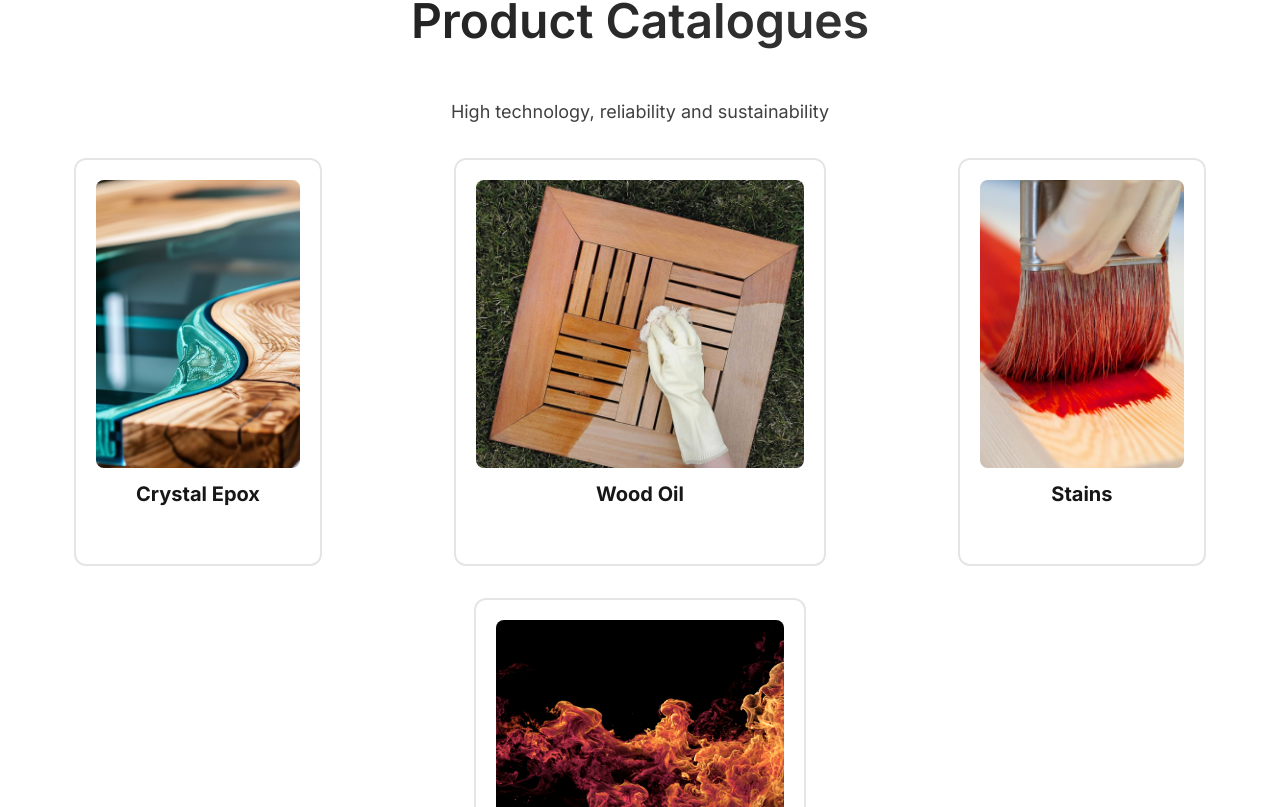
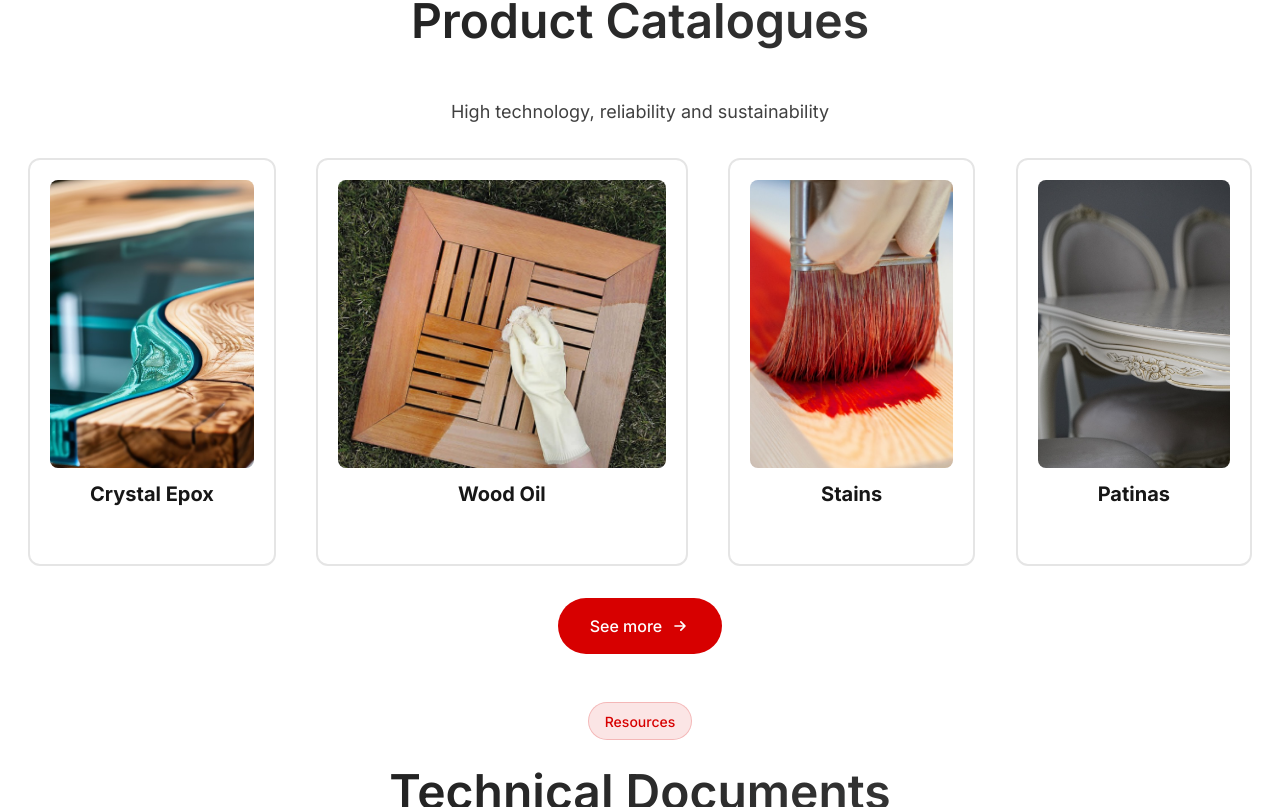
Before and after one commit to levonstepan/VerinLegno.am, a Next.js app: page / in a window 1280 px wide. Shown: the part 853-1660 px from the top of the page. Built offline with nearby package versions, Linux system fonts and the light colour scheme.

Commit message:
Restore Patinas catalogue for Fire retardant on main page and See more page

```diff
--- a/app/shared/content.ts
+++ b/app/shared/content.ts
@@ -13,7 +13,7 @@ export const hyContent = {
       { name: "Special effects", href: "/catalogues/Crystal-epox_ENG.pdf", image: "/images/catalogues/Crystal Epox.jpeg", pdf: "/catalogues/Crystal-epox_ENG.pdf" },
       { name: "Water-based exterior", href: "/catalogues/WOOD-OIL.pdf", image: "/images/catalogues/Wood oil.jpeg", pdf: "/catalogues/WOOD-OIL.pdf" },
       { name: "Water-based interior", href: "/catalogues/Stains.pdf", image: "/images/catalogues/Stains.jpeg", pdf: "/catalogues/Stains.pdf" },
-      { name: "Fire retardant", href: "/catalogues/Firefighter.pdf", image: "/images/catalogues/Firefighter.png", pdf: "/catalogues/Firefighter.pdf" },
+      { name: "Fire retardant", href: "/catalogues/Patinas.pdf", image: "/images/catalogues/Patinas.jpeg", pdf: "/catalogues/Patinas.pdf" },
       { name: "Metal", href: "#products" },
       { name: "Parquet", href: "/catalogues/Parquet.pdf", image: "/images/catalogues/Parquet.png", pdf: "/catalogues/Parquet.pdf" },
       { name: "Special products", href: "/catalogues/UNICOL 2023.pdf", image: "/images/catalogues/Special Effects.png", pdf: "/catalogues/UNICOL 2023.pdf" },
@@ -127,7 +127,7 @@ export const enContent = {
       { name: "Special effects", href: "/catalogues/Crystal-epox_ENG.pdf", image: "/images/catalogues/Crystal Epox.jpeg", pdf: "/catalogues/Crystal-epox_ENG.pdf" },
       { name: "Water-based exterior", href: "/catalogues/WOOD-OIL.pdf", image: "/images/catalogues/Wood oil.jpeg", pdf: "/catalogues/WOOD-OIL.pdf" },
       { name: "Water-based interior", href: "/catalogues/Stains.pdf", image: "/images/catalogues/Stains.jpeg", pdf: "/catalogues/Stains.pdf" },
-      { name: "Fire retardant", href: "/catalogues/Firefighter.pdf", image: "/images/catalogues/Firefighter.png", pdf: "/catalogues/Firefighter.pdf" },
+      { name: "Fire retardant", href: "/catalogues/Patinas.pdf", image: "/images/catalogues/Patinas.jpeg", pdf: "/catalogues/Patinas.pdf" },
       { name: "Metal", href: "#products" },
       { name: "Parquet", href: "/catalogues/Parquet.pdf", image: "/images/catalogues/Parquet.png", pdf: "/catalogues/Parquet.pdf" },
       { name: "Special products", href: "/catalogues/UNICOL 2023.pdf", image: "/images/catalogues/Special Effects.png", pdf: "/catalogues/UNICOL 2023.pdf" },
```
